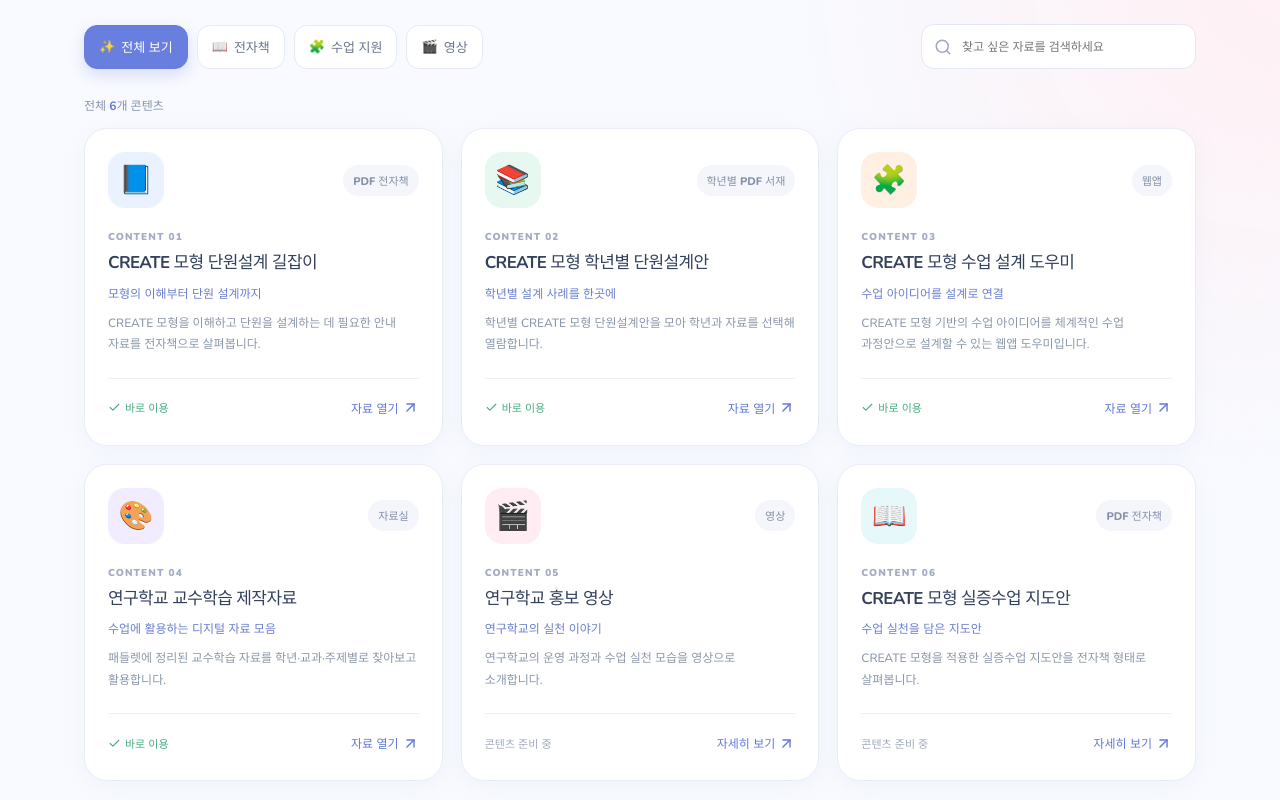
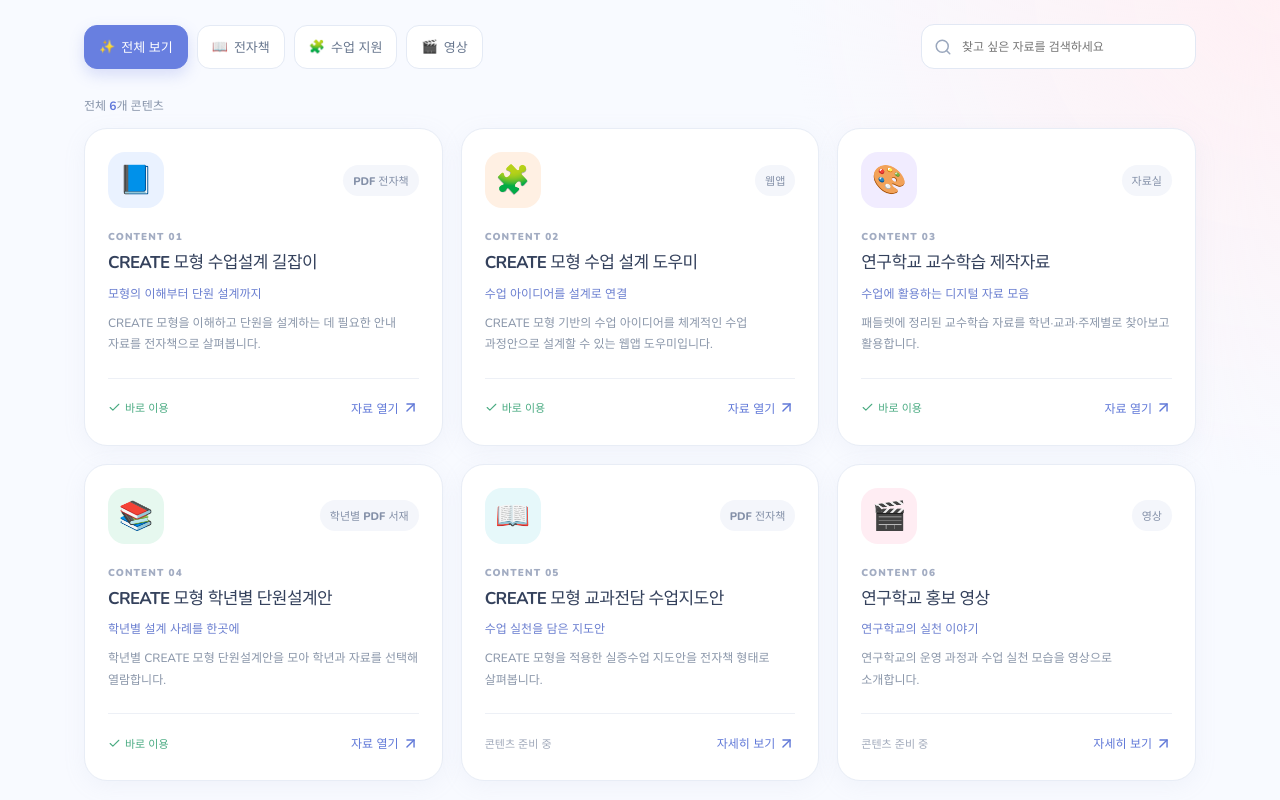
Before and after one commit to invinciblebearme-ctrl/create, a React (Vite) app: page / in a window 1280 px wide. Shown: the part 920-1720 px from the top of the page. Built offline with nearby package versions, Linux system fonts and the light colour scheme.

Commit message:
feat: 카드 순서 재배치 및 교과전담 수업지도안 타이틀 반영

```diff
--- a/src/content.js
+++ b/src/content.js
@@ -1,12 +1,20 @@
 // 추후 콘텐츠 링크만 바꾸면 메인 페이지의 버튼이 자동으로 활성화됩니다.
 // url: '' = 준비 중 / url: 'https://...' = 외부 링크 / url: '/path' = 내부 링크
+// export const contents = [
+//   {id:'guide',number:'01',icon:'📘',title:'CREATE 모형 단원설계 길잡이',subtitle:'모형의 이해부터 단원 설계까지',description:'CREATE 모형을 이해하고 단원을 설계하는 데 필요한 안내 자료를 전자책으로 살펴봅니다.',type:'PDF 전자책',group:'ebook',color:'blue',url:'https://create.allforedu.kr/curriculum/#/read/create-doc-1'},
+//   {id:'grades',number:'02',icon:'📚',title:'CREATE 모형 학년별 단원설계안',subtitle:'학년별 설계 사례를 한곳에',description:'학년별 CREATE 모형 단원설계안을 모아 학년과 자료를 선택해 열람합니다.',type:'학년별 PDF 서재',group:'ebook',color:'mint',url:'https://create.allforedu.kr/curriculum/'},
+//   {id:'designer',number:'03',icon:'🧩',title:'CREATE 모형 수업 설계 도우미',subtitle:'수업 아이디어를 설계로 연결',description:'CREATE 모형 기반의 수업 아이디어를 체계적인 수업 과정안으로 설계할 수 있는 웹앱 도우미입니다.',type:'웹앱',group:'tool',color:'peach',url:'https://create-helper.kiss3927k.workers.dev/?v=1'},
+//   {id:'resources',number:'04',icon:'🎨',title:'연구학교 교수학습 제작자료',subtitle:'수업에 활용하는 디지털 자료 모음',description:'패들렛에 정리된 교수학습 자료를 학년·교과·주제별로 찾아보고 활용합니다.',type:'자료실',group:'tool',color:'lavender',url:'https://create.allforedu.kr/resources'},
+//   {id:'video',number:'05',icon:'🎬',title:'연구학교 홍보 영상',subtitle:'연구학교의 실천 이야기',description:'연구학교의 운영 과정과 수업 실천 모습을 영상으로 소개합니다.',type:'영상',group:'media',color:'pink',url:''},
+//   {id:'lesson',number:'06',icon:'📖',title:'CREATE 모형 실증수업 지도안',subtitle:'수업 실천을 담은 지도안',description:'CREATE 모형을 적용한 실증수업 지도안을 전자책 형태로 살펴봅니다.',type:'PDF 전자책',group:'ebook',color:'aqua',url:''}
+// ];
 export const contents = [
-  {id:'guide',number:'01',icon:'📘',title:'CREATE 모형 단원설계 길잡이',subtitle:'모형의 이해부터 단원 설계까지',description:'CREATE 모형을 이해하고 단원을 설계하는 데 필요한 안내 자료를 전자책으로 살펴봅니다.',type:'PDF 전자책',group:'ebook',color:'blue',url:'https://create.allforedu.kr/curriculum/#/read/create-doc-1'},
-  {id:'grades',number:'02',icon:'📚',title:'CREATE 모형 학년별 단원설계안',subtitle:'학년별 설계 사례를 한곳에',description:'학년별 CREATE 모형 단원설계안을 모아 학년과 자료를 선택해 열람합니다.',type:'학년별 PDF 서재',group:'ebook',color:'mint',url:'https://create.allforedu.kr/curriculum/'},
-  {id:'designer',number:'03',icon:'🧩',title:'CREATE 모형 수업 설계 도우미',subtitle:'수업 아이디어를 설계로 연결',description:'CREATE 모형 기반의 수업 아이디어를 체계적인 수업 과정안으로 설계할 수 있는 웹앱 도우미입니다.',type:'웹앱',group:'tool',color:'peach',url:'https://create-helper.kiss3927k.workers.dev/?v=1'},
-  {id:'resources',number:'04',icon:'🎨',title:'연구학교 교수학습 제작자료',subtitle:'수업에 활용하는 디지털 자료 모음',description:'패들렛에 정리된 교수학습 자료를 학년·교과·주제별로 찾아보고 활용합니다.',type:'자료실',group:'tool',color:'lavender',url:'https://create.allforedu.kr/resources'},
-  {id:'video',number:'05',icon:'🎬',title:'연구학교 홍보 영상',subtitle:'연구학교의 실천 이야기',description:'연구학교의 운영 과정과 수업 실천 모습을 영상으로 소개합니다.',type:'영상',group:'media',color:'pink',url:''},
-  {id:'lesson',number:'06',icon:'📖',title:'CREATE 모형 실증수업 지도안',subtitle:'수업 실천을 담은 지도안',description:'CREATE 모형을 적용한 실증수업 지도안을 전자책 형태로 살펴봅니다.',type:'PDF 전자책',group:'ebook',color:'aqua',url:''}
+  { id: 'guide', number: '01', icon: '📘', title: 'CREATE 모형 수업설계 길잡이', subtitle: '모형의 이해부터 단원 설계까지', description: 'CREATE 모형을 이해하고 단원을 설계하는 데 필요한 안내 자료를 전자책으로 살펴봅니다.', type: 'PDF 전자책', group: 'ebook', color: 'blue', url: 'https://create.allforedu.kr/curriculum/#/read/create-doc-1' },
+  { id: 'designer', number: '02', icon: '🧩', title: 'CREATE 모형 수업 설계 도우미', subtitle: '수업 아이디어를 설계로 연결', description: 'CREATE 모형 기반의 수업 아이디어를 체계적인 수업 과정안으로 설계할 수 있는 웹앱 도우미입니다.', type: '웹앱', group: 'tool', color: 'peach', url: 'https://create-helper.kiss3927k.workers.dev/?v=1' },
+  { id: 'resources', number: '03', icon: '🎨', title: '연구학교 교수학습 제작자료', subtitle: '수업에 활용하는 디지털 자료 모음', description: '패들렛에 정리된 교수학습 자료를 학년·교과·주제별로 찾아보고 활용합니다.', type: '자료실', group: 'tool', color: 'lavender', url: 'https://create.allforedu.kr/resources' },
+  { id: 'grades', number: '04', icon: '📚', title: 'CREATE 모형 학년별 단원설계안', subtitle: '학년별 설계 사례를 한곳에', description: '학년별 CREATE 모형 단원설계안을 모아 학년과 자료를 선택해 열람합니다.', type: '학년별 PDF 서재', group: 'ebook', color: 'mint', url: 'https://create.allforedu.kr/curriculum/' },
+  { id: 'lesson', number: '05', icon: '📖', title: 'CREATE 모형 교과전담 수업지도안', subtitle: '수업 실천을 담은 지도안', description: 'CREATE 모형을 적용한 실증수업 지도안을 전자책 형태로 살펴봅니다.', type: 'PDF 전자책', group: 'ebook', color: 'aqua', url: '' },
+  { id: 'video', number: '06', icon: '🎬', title: '연구학교 홍보 영상', subtitle: '연구학교의 실천 이야기', description: '연구학교의 운영 과정과 수업 실천 모습을 영상으로 소개합니다.', type: '영상', group: 'media', color: 'pink', url: '' },
 ];
 
 // 플로팅 챗봇 연동 설정
```
